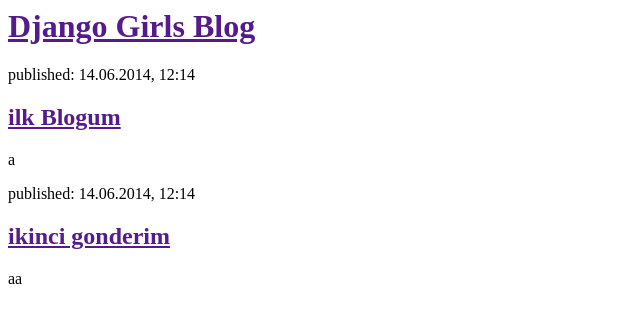
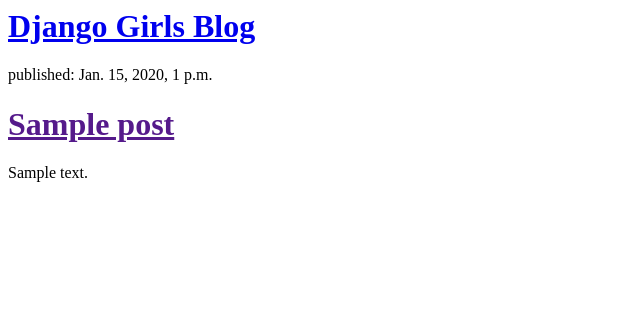
Before and after one commit to metlem/ist-kulup-blog, a Django app: template blog/templates/blog/post_list.html in a window 1280 px wide. Shown: the top 323 px of the page, without its empty margins (0-640 px from the left). Run offline with Django 3.2, Linux system fonts and the light colour scheme; the template is opened without the code that fills it: values that come from a table or form of the project are taken from there, others are empty; tables that the repository leaves empty hold one stand-in row (values such as "Sample post").

Commit message:
Db'deki postlar icin template degisti

```diff
--- a/blog/templates/blog/post_list.html
+++ b/blog/templates/blog/post_list.html
@@ -4,19 +4,15 @@
     </head>
     <body>
         <div>
-            <h1><a href="">Django Girls Blog</a></h1>
+            <h1><a href="/">Django Girls Blog</a></h1>
         </div>
 
-        <div>
-            <p>published: 14.06.2014, 12:14</p>
-            <h2><a href="">ilk Blogum</a></h2>
-            <p>a </p>
-        </div>
-
-        <div>
-            <p>published: 14.06.2014, 12:14</p>
-            <h2><a href="">ikinci gonderim</a></h2>
-            <p>aa</p>
-        </div>
+        {% for post in posts %}
+            <div>
+                <p>published: {{ post.published_date }}</p>
+                <h1><a href="">{{ post.title }}</a></h1>
+                <p>{{ post.text|linebreaksbr }}</p>
+            </div>
+        {% endfor %}
     </body>
 </html>
--- a/blog/views.py
+++ b/blog/views.py
@@ -1,8 +1,10 @@
 from django.shortcuts import render
+from django.utils import timezone
 from .models import Post
 
 def post_list(request):
-	return render(request, 'blog/post_list.html',{})
+	posts=Post.objects.filter(published_date__lte=timezone.now()).order_by('published_date')
+	return render(request, 'blog/post_list.html',{'posts': posts})
 
 
 
```
